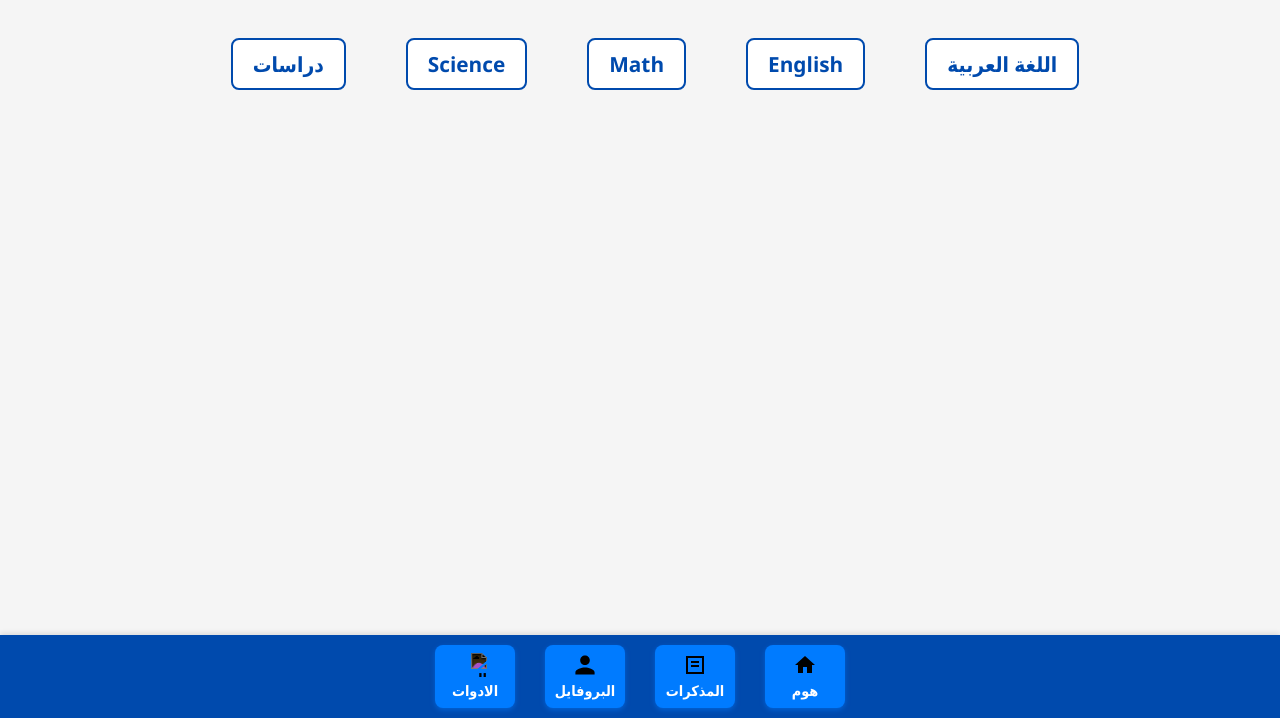
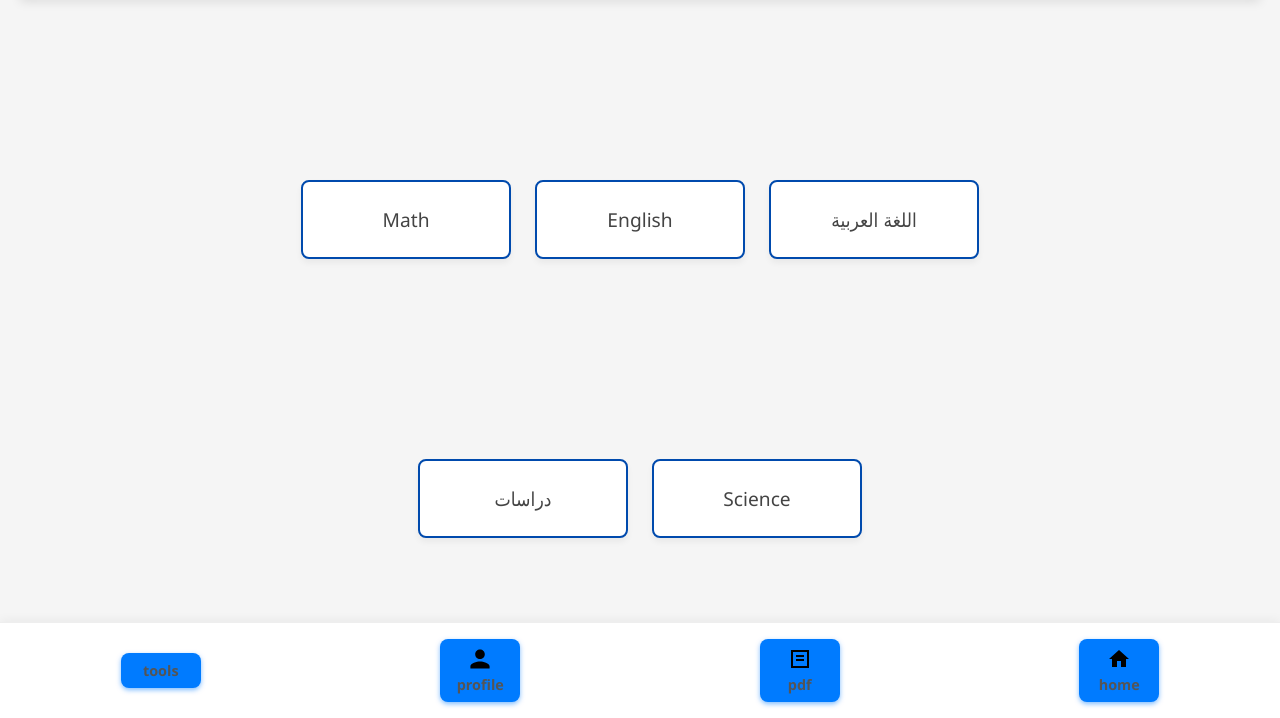
Before and after one commit to omar-haddad142/AL_MNE, a plain HTML site: page home.html in a window 1280 px wide. Shown: the part 82-800 px from the top of the page. Drawn offline with Linux system fonts and the light colour scheme; files that its build step writes are made by us from their sources; files whose address does not match are found by name.

Commit message:
Update home.html

```diff
--- a/home.html
+++ b/home.html
@@ -7,7 +7,117 @@
   <link rel="stylesheet" href="./css/stylehome.css">
   <style>
     /* Reset */
+    * {
+      margin: 0;
+      padding: 0;
+      box-sizing: border-box;
+      font-family: 'Segoe UI', Tahoma, Geneva, Verdana, sans-serif;
+    }
 
+    body {
+      background-color: #f5f5f5;
+      color: #333;
+      min-height: 100vh;
+      display: flex;
+      flex-direction: column;
+    }
+
+    /* Header */
+    header {
+      background: linear-gradient(135deg, #6e8efb, #a777e3);
+      color: white;
+      padding: 1rem;
+      text-align: center;
+      box-shadow: 0 2px 10px rgba(0, 0, 0, 0.1);
+    }
+
+    header img {
+      height: 50px;
+      width: auto;
+    }
+
+    /* Main Content */
+    main.subjects {
+      flex: 1;
+      padding: 2rem;
+      display: flex;
+      flex-direction: column;
+      align-items: center;
+      justify-content: center;
+      gap: 1.5rem;
+    }
+
+    main.subjects a {
+      display: block;
+      width: 100%;
+      max-width: 300px;
+      background: white;
+      color: #444;
+      text-decoration: none;
+      padding: 1.5rem;
+      border-radius: 8px;
+      box-shadow: 0 4px 6px rgba(0, 0, 0, 0.05);
+      transition: all 0.3s ease;
+      text-align: center;
+      font-size: 1.2rem;
+      font-weight: 500;
+    }
+
+    main.subjects a:hover {
+      transform: translateY(-5px);
+      box-shadow: 0 10px 20px rgba(0, 0, 0, 0.1);
+      background: #6e8efb;
+      color: white;
+    }
+
+    /* Footer */
+    footer {
+      background: white;
+      padding: 1rem;
+      display: flex;
+      justify-content: space-around;
+      align-items: center;
+      border-top: 1px solid #eee;
+      box-shadow: 0 -2px 10px rgba(0, 0, 0, 0.05);
+    }
+
+    footer a {
+      display: flex;
+      flex-direction: column;
+      align-items: center;
+      text-decoration: none;
+      color: #555;
+      font-size: 0.9rem;
+      transition: color 0.3s;
+    }
+
+    footer a:hover {
+      color: #6e8efb;
+    }
+
+    footer img {
+      width: 24px;
+      height: 24px;
+      margin-bottom: 0.3rem;
+    }
+
+    /* Responsive Design */
+    @media (min-width: 768px) {
+      main.subjects {
+        flex-direction: row;
+        flex-wrap: wrap;
+      }
+
+      main.subjects a {
+        width: calc(50% - 1rem);
+      }
+    }
+
+    @media (min-width: 1024px) {
+      main.subjects a {
+        width: calc(33.333% - 1rem);
+      }
+    }
   </style>
 </head>
 <body>
@@ -17,30 +127,30 @@
   </header>
 
   <main class="subjects">
-    <a href="./arabic.html">اللغة العربية</a> <br/>
-    <a href="./English.html">English</a><br/>
-    <a href="./Math.html">Math</a><br/>
-    <a href="./science.html">Science</a><br/>
-    <a href="./دراسات.html">دراسات</a><br/>
+    <a href="./arabic.html">اللغة العربية</a>
+    <a href="./English.html">English</a>
+    <a href="./Math.html">Math</a>
+    <a href="./science.html">Science</a>
+    <a href="./دراسات.html">دراسات</a>
   </main>
 
   <footer>
     <a href="./home.html">
       <img src="./icons/home.svg" alt="الصفحة الرئيسية" />
-      هوم
+      home
     </a>
     <a href="./pdf.html">
       <img src="./icons/مذاكرات.svg" alt="المذكرات" />
-      المذكرات
+      pdf
     </a>
     <a href="./profile.html">
       <img src="./icons/profile.svg" alt="البروفايل" />
-      البروفايل
+      profile
     </a>
-     <a href="./tools.html">
-      <img src="./icons/tools.png" alt="الصفحة الرئيسية" />
-      الادوات
-      </a>
+    <a href="./tools.html">
+
+      tools
+    </a>
   </footer>
 
 </body>
```
